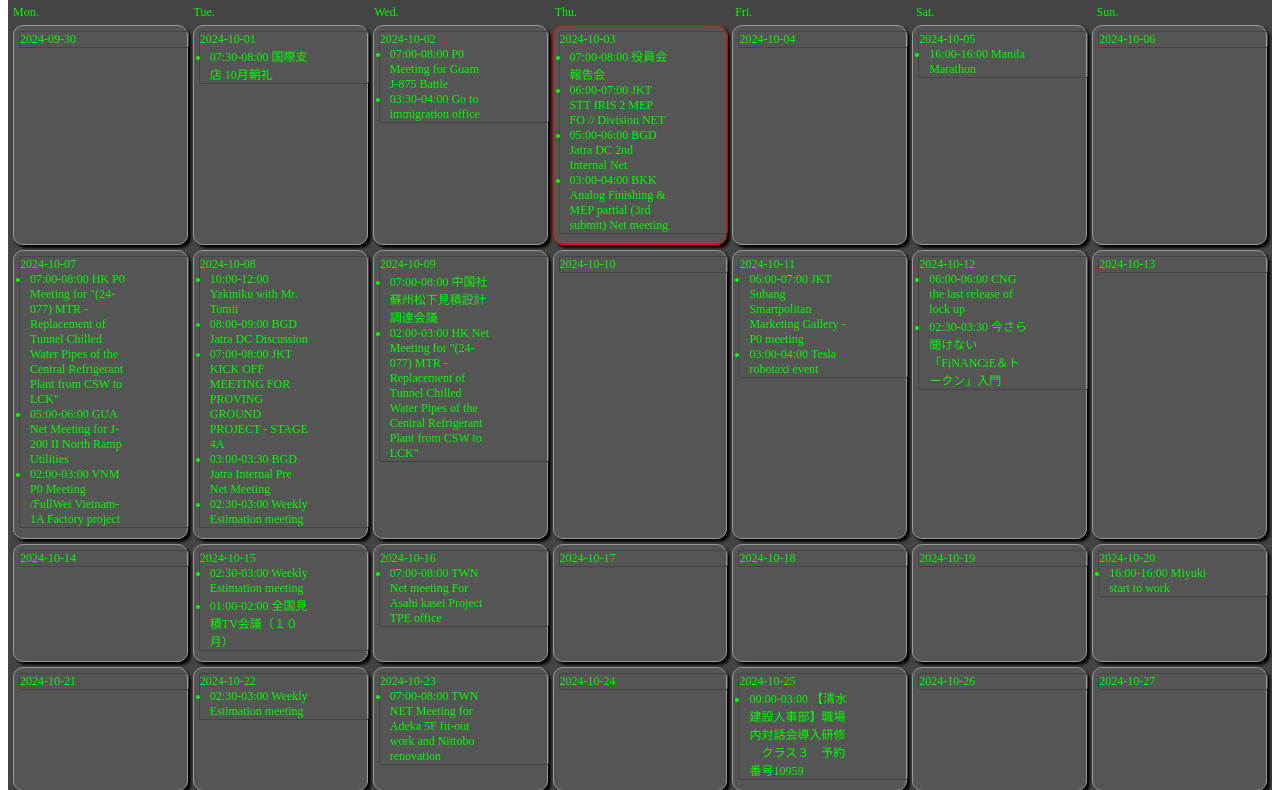
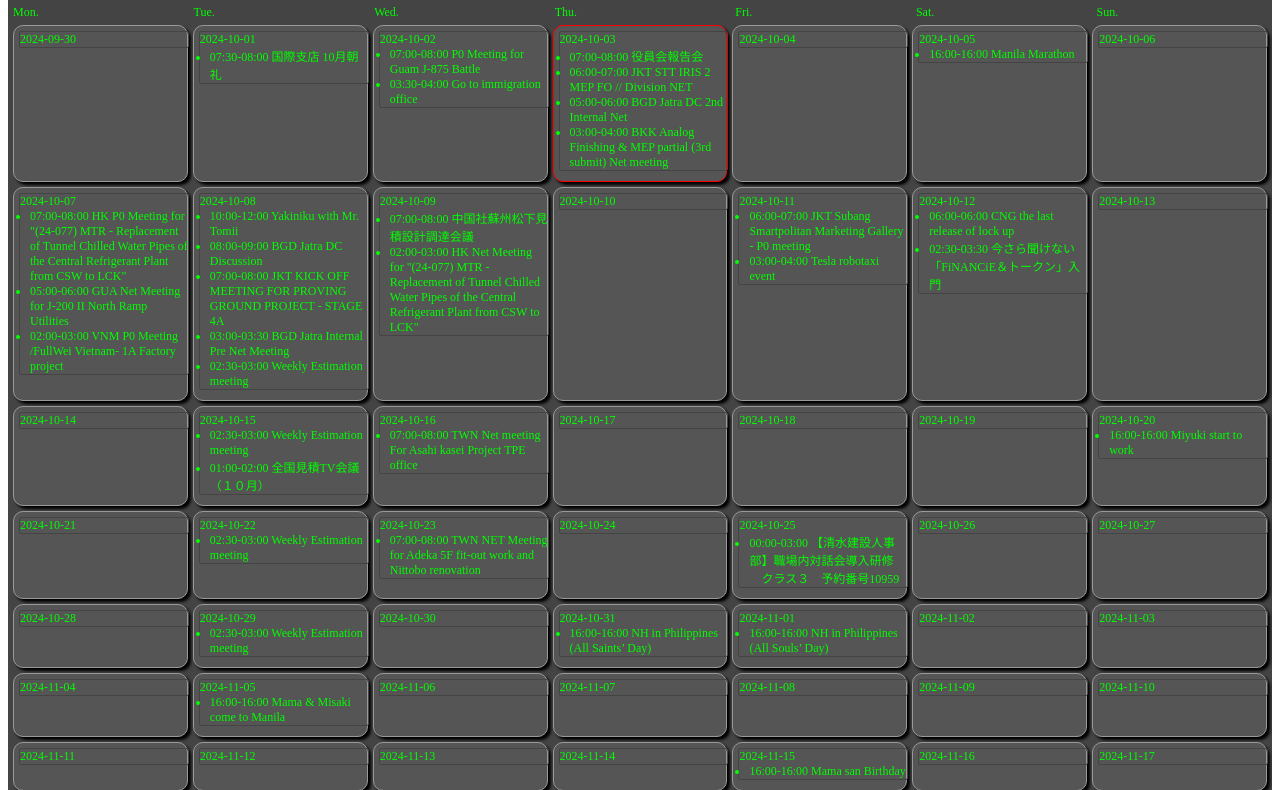
Before and after one commit to medaka46/render_test_00, a FastAPI app: page /schedule/edit_task/47 in a window 1280 px wide. Shown: the part 124-914 px from the top of the page. Run offline with FastAPI, Linux system fonts and the light colour scheme.

Commit message:
render_test_00_09a : correct text layout

```diff
--- a/templates/base.html
+++ b/templates/base.html
@@ -256,7 +256,7 @@
         }
 
         .li {
-            width: 100px;
+            width: auto;
             margin-left: 10px;
         }
         .li_project {
```
